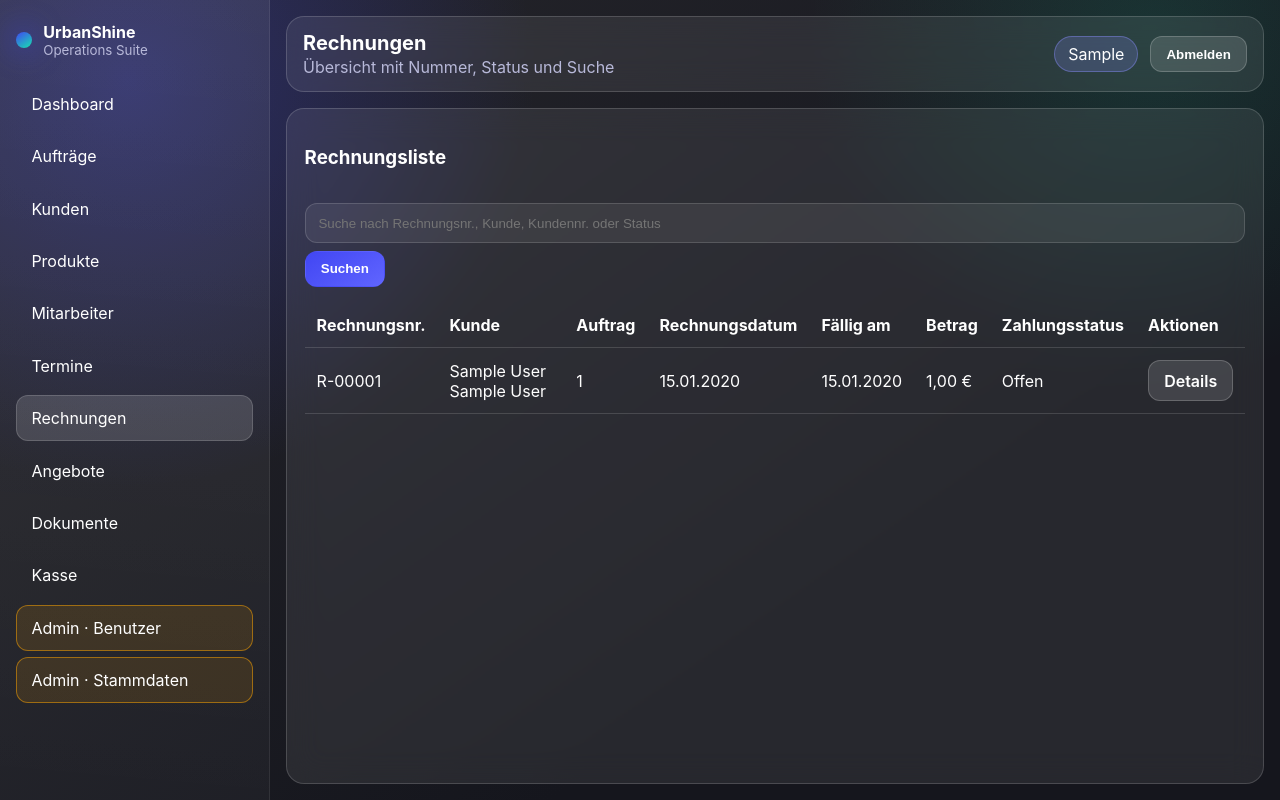
After one commit to uniquetesla/urbanshine_app, a Django app: page /rechnungen/ in a window 1280 px wide. The commit adds this page. Run offline with Django 5.2, Linux system fonts and the light colour scheme; a user stored in the database is signed in; tables that the repository leaves empty hold one stand-in row (values such as "Sample post").

Commit message:
Implementiere Rechnungsmodul mit Liste, Detail und Suche

```diff
--- a/apps/customers/views.py
+++ b/apps/customers/views.py
@@ -73,7 +73,7 @@ class CustomerDetailView(LoginRequiredMixin, DetailView):
     def get_context_data(self, **kwargs):
         context = super().get_context_data(**kwargs)
         context["auftraege"] = self.object.auftraege.order_by("-created_at")[:5]
-        context["rechnungen"] = []
+        context["rechnungen"] = self.object.rechnungen.order_by("-rechnungsdatum", "-rechnungsnummer")[:5]
         context["angebote"] = []
         context["verkaeufe"] = []
         return context
--- /dev/null
+++ b/apps/invoices/models.py
@@ -0,0 +1,60 @@
+from django.db import models
+from django.db.models import Max
+from django.utils import timezone
+
+
+class PaymentStatus(models.TextChoices):
+    OFFEN = "offen", "Offen"
+    TEILWEISE_BEZAHLT = "teilweise_bezahlt", "Teilweise bezahlt"
+    BEZAHLT = "bezahlt", "Bezahlt"
+    UEBERFAELLIG = "ueberfaellig", "Überfällig"
+    STORNIERT = "storniert", "Storniert"
+
+
+class Invoice(models.Model):
+    rechnungsnummer = models.PositiveIntegerField(
+        unique=True,
+        editable=False,
+        db_index=True,
+        verbose_name="Rechnungsnummer",
+    )
+    kunde = models.ForeignKey(
+        "customers.Customer",
+        on_delete=models.PROTECT,
+        related_name="rechnungen",
+        verbose_name="Kunde",
+    )
+    auftrag = models.ForeignKey(
+        "orders.Order",
+        on_delete=models.SET_NULL,
+        related_name="rechnungen",
+        blank=True,
+        null=True,
+        verbose_name="Auftrag",
+    )
+    rechnungsdatum = models.DateField(default=timezone.localdate, verbose_name="Rechnungsdatum")
+    faellig_am = models.DateField(blank=True, null=True, verbose_name="Fällig am")
+    betrag = models.DecimalField(max_digits=10, decimal_places=2, verbose_name="Betrag")
+    zahlungsstatus = models.CharField(
+        max_length=30,
+        choices=PaymentStatus.choices,
+        default=PaymentStatus.OFFEN,
+        verbose_name="Zahlungsstatus",
+    )
+    notizen = models.TextField(blank=True, verbose_name="Notizen")
+    created_at = models.DateTimeField(auto_now_add=True)
+    updated_at = models.DateTimeField(auto_now=True)
+
+    class Meta:
+        ordering = ["-rechnungsdatum", "-rechnungsnummer"]
+        verbose_name = "Rechnung"
+        verbose_name_plural = "Rechnungen"
+
+    def __str__(self):
+        return f"R-{self.rechnungsnummer:05d} · {self.kunde}"
+
+    def save(self, *args, **kwargs):
+        if not self.rechnungsnummer:
+            last_number = Invoice.objects.aggregate(last=Max("rechnungsnummer"))["last"] or 0
+            self.rechnungsnummer = last_number + 1
+        super().save(*args, **kwargs)
--- /dev/null
+++ b/apps/invoices/urls.py
@@ -0,0 +1,10 @@
+from django.urls import path
+
+from .views import InvoiceDetailView, InvoiceListView
+
+app_name = "invoices"
+
+urlpatterns = [
+    path("", InvoiceListView.as_view(), name="invoice_list"),
+    path("<int:pk>/", InvoiceDetailView.as_view(), name="invoice_detail"),
+]
--- /dev/null
+++ b/apps/invoices/views.py
@@ -0,0 +1,35 @@
+from django.contrib.auth.mixins import LoginRequiredMixin
+from django.db.models import Q
+from django.views.generic import DetailView, ListView
+
+from .models import Invoice
+
+
+class InvoiceListView(LoginRequiredMixin, ListView):
+    model = Invoice
+    template_name = "invoices/invoice_list.html"
+    context_object_name = "invoices"
+
+    def get_queryset(self):
+        queryset = Invoice.objects.select_related("kunde", "auftrag")
+        query = self.request.GET.get("q", "").strip()
+        if query:
+            queryset = queryset.filter(
+                Q(rechnungsnummer__icontains=query)
+                | Q(kunde__kundennummer__icontains=query)
+                | Q(kunde__vorname__icontains=query)
+                | Q(kunde__nachname__icontains=query)
+                | Q(zahlungsstatus__icontains=query)
+            )
+        return queryset
+
+    def get_context_data(self, **kwargs):
+        context = super().get_context_data(**kwargs)
+        context["query"] = self.request.GET.get("q", "").strip()
+        return context
+
+
+class InvoiceDetailView(LoginRequiredMixin, DetailView):
+    model = Invoice
+    template_name = "invoices/invoice_detail.html"
+    context_object_name = "invoice"
--- a/templates/base.html
+++ b/templates/base.html
@@ -32,7 +32,7 @@
             <a href="{{ article_list_url|default:'/artikel/' }}" class="nav-link {% if request.resolver_match.namespace == 'catalog' %}active{% endif %}">Produkte</a>
             <a href="{{ employee_list_url|default:'/mitarbeiter/' }}" class="nav-link {% if request.resolver_match.namespace == 'employees' %}active{% endif %}">Mitarbeiter</a>
             <a href="{{ appointment_overview_url|default:'/termine/' }}" class="nav-link {% if request.resolver_match.namespace == 'scheduling' %}active{% endif %}">Termine</a>
-            <a href="#" class="nav-link">Rechnungen</a>
+            <a href="{% url 'invoices:invoice_list' %}" class="nav-link {% if request.resolver_match.namespace == 'invoices' %}active{% endif %}">Rechnungen</a>
             <a href="#" class="nav-link">Angebote</a>
             <a href="#" class="nav-link">Dokumente</a>
             <a href="{% url 'checkout:pos' %}" class="nav-link {% if request.resolver_match.namespace == 'checkout' %}active{% endif %}">Kasse</a>
--- /dev/null
+++ b/templates/invoices/invoice_list.html
@@ -0,0 +1,56 @@
+{% extends "base.html" %}
+{% block title %}Rechnungen | UrbanShine{% endblock %}
+{% block page_title %}Rechnungen{% endblock %}
+{% block page_subtitle %}Übersicht mit Nummer, Status und Suche{% endblock %}
+{% block content %}
+<section class="glass-card panel full">
+    <div style="display:flex;justify-content:space-between;align-items:center;gap:.7rem;flex-wrap:wrap;margin-bottom:1rem;">
+        <h3>Rechnungsliste</h3>
+    </div>
+
+    <form method="get" style="display:flex;gap:.5rem;flex-wrap:wrap;margin-bottom:1rem;">
+        <input type="search" name="q" value="{{ query }}" placeholder="Suche nach Rechnungsnr., Kunde, Kundennr. oder Status">
+        <button class="btn" type="submit">Suchen</button>
+        {% if query %}
+            <a class="btn btn-secondary" href="{% url 'invoices:invoice_list' %}">Zurücksetzen</a>
+        {% endif %}
+    </form>
+
+    <div class="table-wrap">
+        <table>
+            <thead>
+            <tr>
+                <th>Rechnungsnr.</th>
+                <th>Kunde</th>
+                <th>Auftrag</th>
+                <th>Rechnungsdatum</th>
+                <th>Fällig am</th>
+                <th>Betrag</th>
+                <th>Zahlungsstatus</th>
+                <th>Aktionen</th>
+            </tr>
+            </thead>
+            <tbody>
+            {% for invoice in invoices %}
+                <tr>
+                    <td>R-{{ invoice.rechnungsnummer|stringformat:"05d" }}</td>
+                    <td>{{ invoice.kunde.vorname }} {{ invoice.kunde.nachname }}</td>
+                    <td>{% if invoice.auftrag %}{{ invoice.auftrag.auftragsnummer }}{% else %}-{% endif %}</td>
+                    <td>{{ invoice.rechnungsdatum|date:"d.m.Y" }}</td>
+                    <td>{{ invoice.faellig_am|date:"d.m.Y"|default:"-" }}</td>
+                    <td>{{ invoice.betrag }} €</td>
+                    <td>{{ invoice.get_zahlungsstatus_display }}</td>
+                    <td>
+                        <a class="btn btn-secondary" href="{% url 'invoices:invoice_detail' invoice.pk %}">Details</a>
+                    </td>
+                </tr>
+            {% empty %}
+                <tr>
+                    <td colspan="8">Keine Rechnungen gefunden.</td>
+                </tr>
+            {% endfor %}
+            </tbody>
+        </table>
+    </div>
+</section>
+{% endblock %}
--- a/urbanshine/urls.py
+++ b/urbanshine/urls.py
@@ -22,6 +22,7 @@ urlpatterns = [
     path("kasse/", include("apps.checkout.urls")),
     path("mitarbeiter/", include("apps.employees.urls")),
     path("termine/", include("apps.scheduling.urls")),
+    path("rechnungen/", include("apps.invoices.urls")),
     path("", include("apps.company.urls")),
     path("health/", healthcheck, name="healthcheck"),
 ]
```
Also changed, not shown: apps/invoices/admin.py (added, +10 -0 lines), templates/invoices/invoice_detail.html (added, +27 -0 lines), apps/invoices/migrations/0001_initial.py (added).
